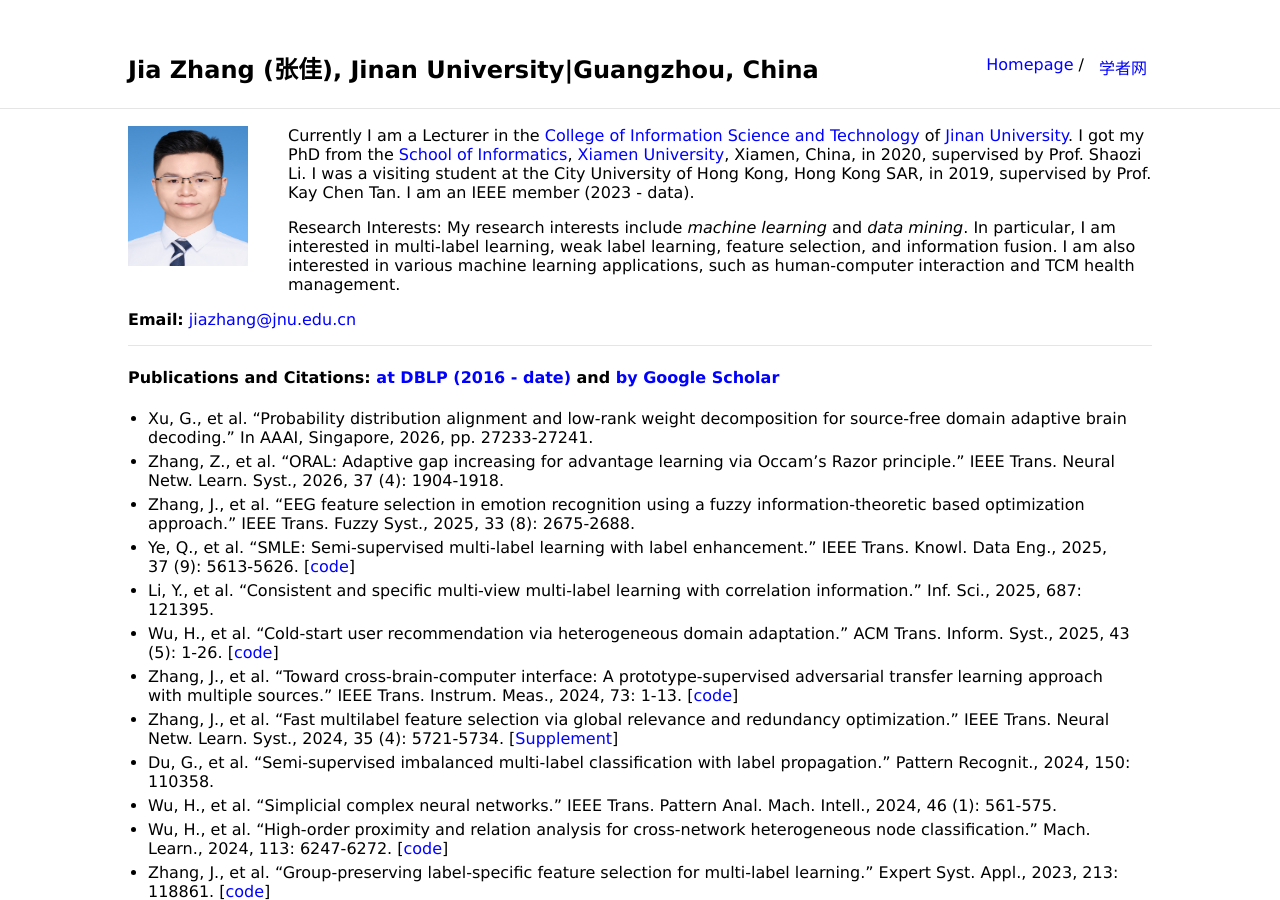
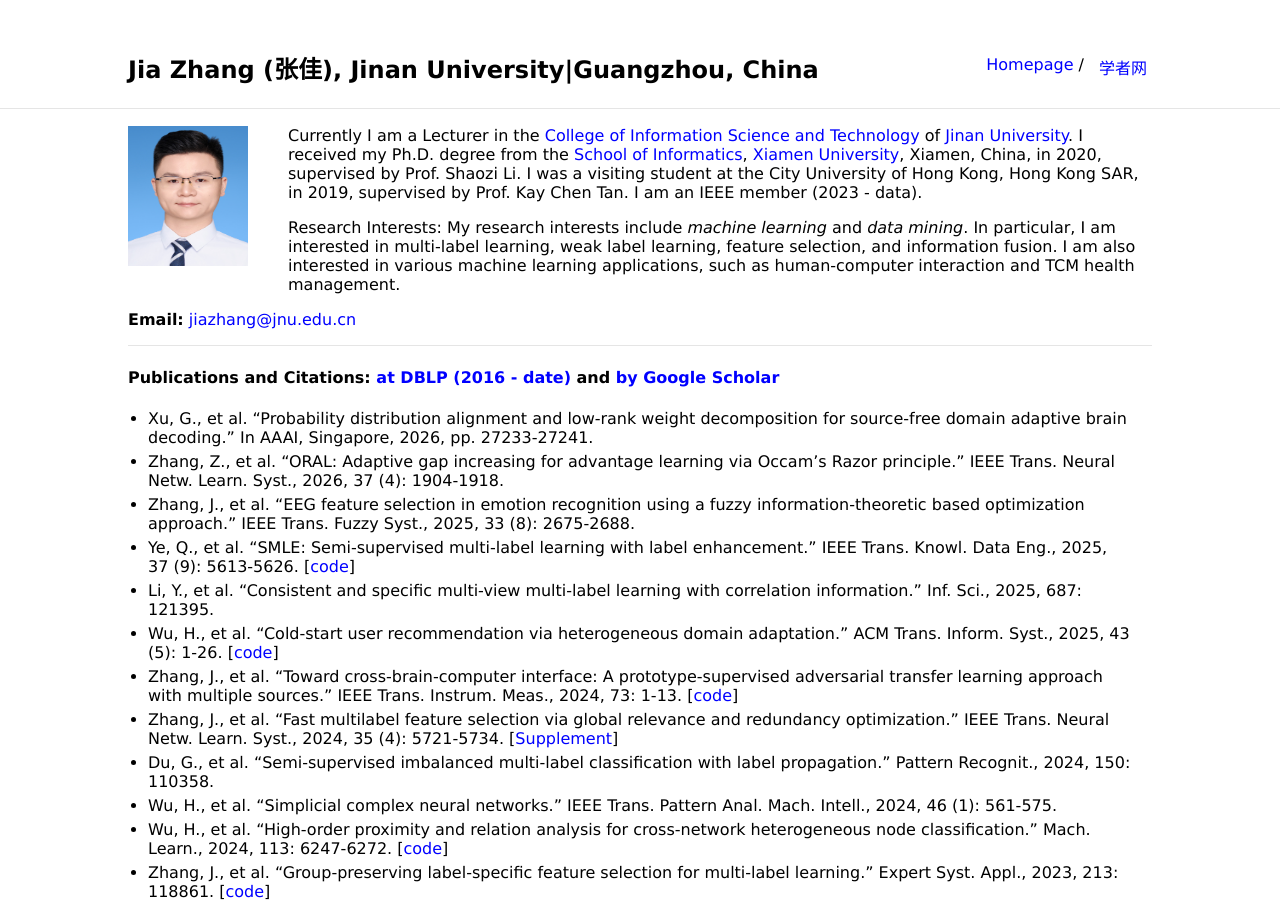
Before and after one commit to jiazhang-ml/jiazhang-ml.github.io, a Jekyll site: the page built from index.md, in a window 1280 px wide and 900 px high. Built offline with Jekyll 4.4.1, drawn with Linux system fonts in a browser that asks for light colours.

Commit message:
Update index.md

```diff
--- a/index.md
+++ b/index.md
@@ -5,7 +5,7 @@ layout: default
 
 <img class="profile-picture" src="jiazhang.jpg">
 
-Currently I am a Lecturer in the [College of Information Science and Technology](https://xxxy.jnu.edu.cn/main.htm) of [Jinan University](https://www.jnu.edu.cn/). I got my PhD from the [School of Informatics](https://informatics.xmu.edu.cn/), [Xiamen University](https://www.xmu.edu.cn/), Xiamen, China, in 2020, supervised by Prof. Shaozi Li. I was a visiting student at the City University of Hong Kong, Hong Kong SAR, in 2019, supervised by Prof. Kay Chen Tan. I am an IEEE member (2023 - data).
+Currently I am a Lecturer in the [College of Information Science and Technology](https://xxxy.jnu.edu.cn/main.htm) of [Jinan University](https://www.jnu.edu.cn/). I received my Ph.D. degree from the [School of Informatics](https://informatics.xmu.edu.cn/), [Xiamen University](https://www.xmu.edu.cn/), Xiamen, China, in 2020, supervised by Prof. Shaozi Li. I was a visiting student at the City University of Hong Kong, Hong Kong SAR, in 2019, supervised by Prof. Kay Chen Tan. I am an IEEE member (2023 - data).
 
 Research Interests: My research interests include *machine learning* and *data mining*. In particular, I am interested in multi-label learning, weak label learning, feature selection, and information fusion. I am also interested in various machine learning applications, such as human-computer interaction and TCM health management.
 
```
